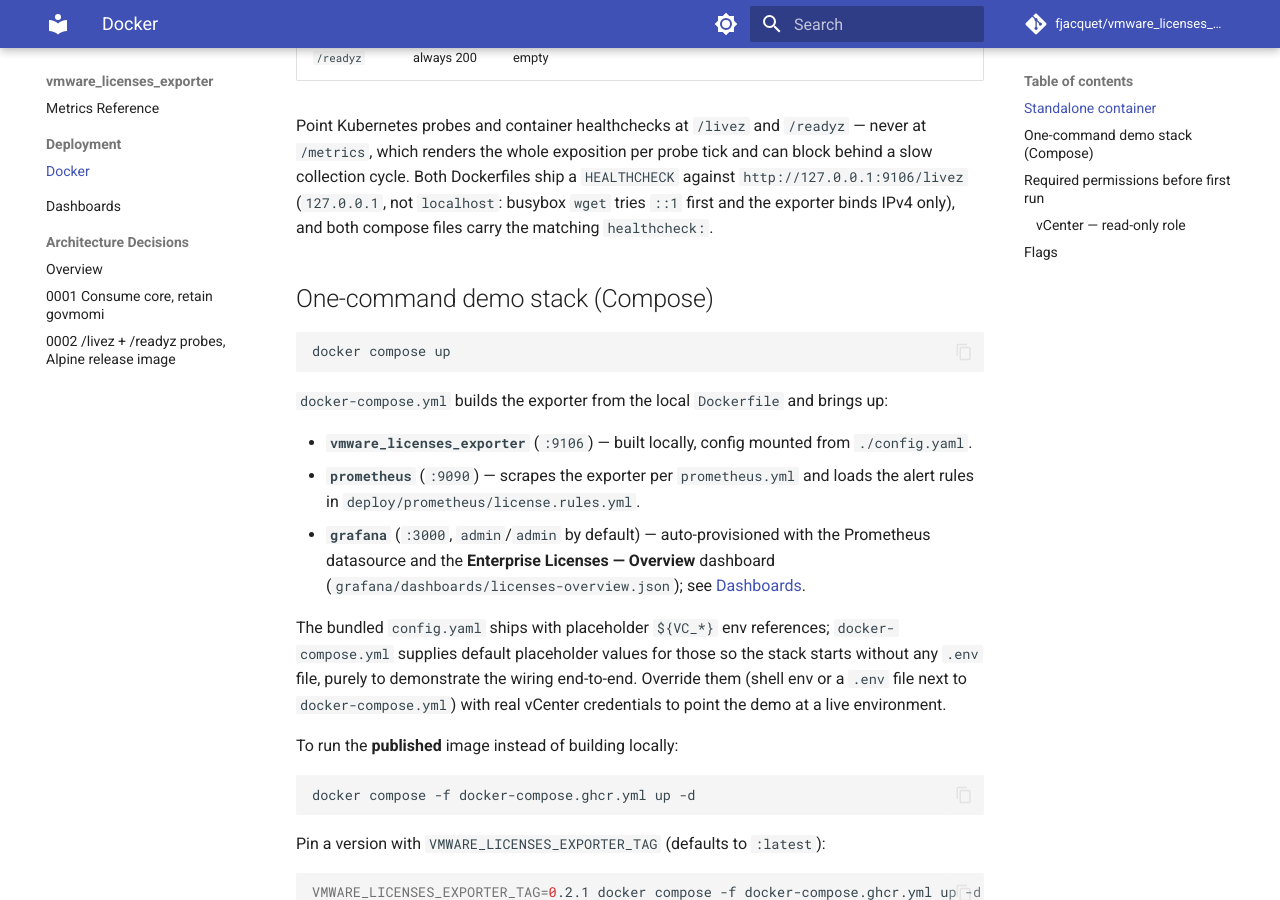
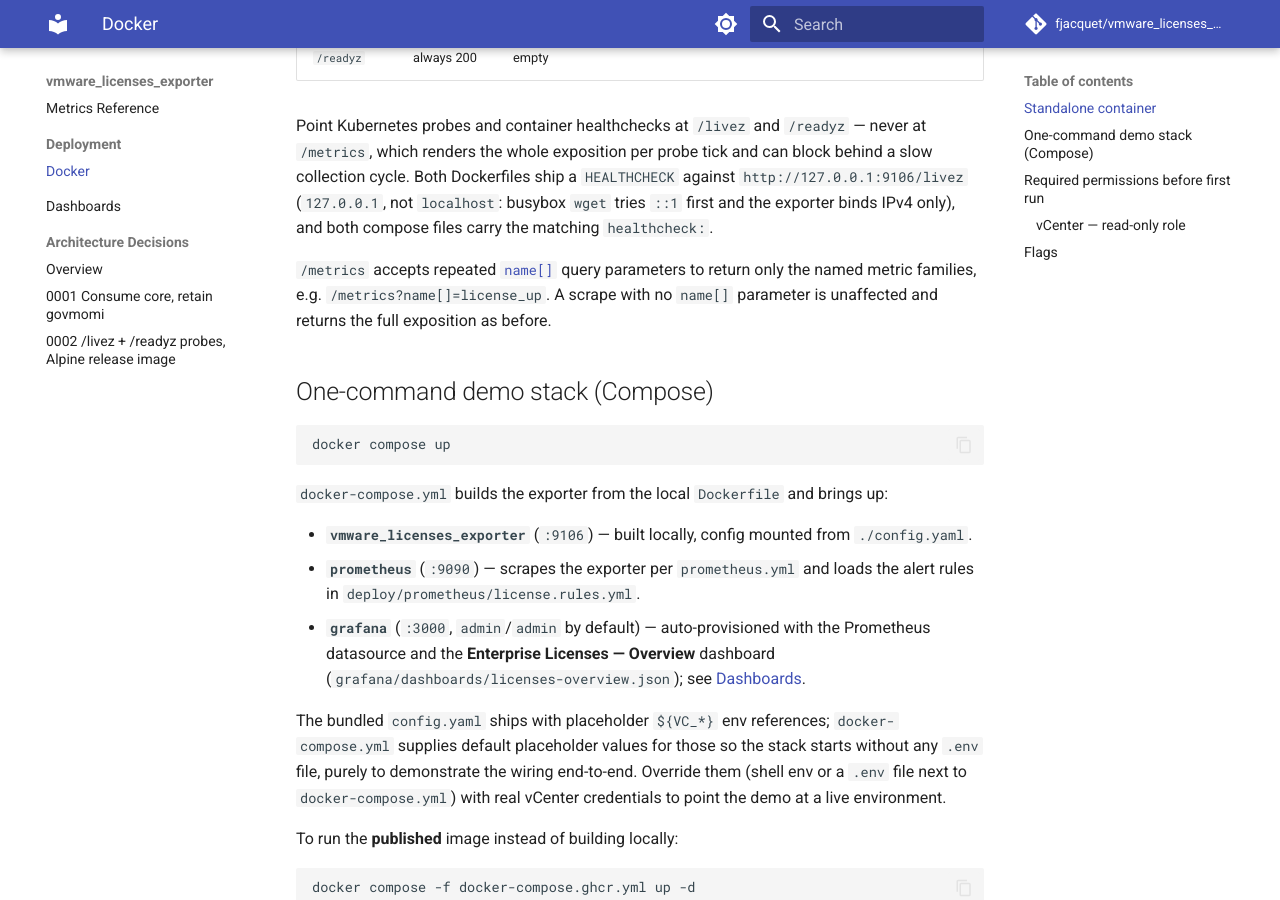
Before and after one commit to fjacquet/vmware_licenses_exporter, an MkDocs documentation site: the page built from docs/deployment/docker.md, in a window 1280 px wide and 900 px high, scrolled down 954 px. Built offline with MkDocs 1.6.1 and Material for MkDocs 9.7.7, drawn with Linux system fonts in a browser that asks for light colours; comment, search, counter and statistics services are not loaded.

Commit message:
chore(deps): bump licenses-exporter-core to v1.1.1 (GO-2026-6061)
v1.1.1 is documentation-only, but v1.1.0's release notes silently
omitted the grpc bump that closes GO-2026-6061 and the
prometheus/client_golang 1.24.1 bump. Document both plus the
resulting name[] filtering now live on /metrics.

```diff
--- a/docs/deployment/docker.md
+++ b/docs/deployment/docker.md
@@ -40,6 +40,12 @@ block behind a slow collection cycle. Both Dockerfiles ship a `HEALTHCHECK`
 against `http://127.0.0.1:9106/livez` (`127.0.0.1`, not `localhost`: busybox
 `wget` tries `::1` first and the exporter binds IPv4 only), and both compose
 files carry the matching `healthcheck:`.
+
+`/metrics` accepts repeated
+[`name[]`](https://prometheus.io/docs/instrumenting/exposition_formats/) query
+parameters to return only the named metric families, e.g.
+`/metrics?name[]=license_up`. A scrape with no `name[]` parameter is
+unaffected and returns the full exposition as before.
 
 ## One-command demo stack (Compose)
 
```
Also changed, not shown: CHANGELOG.md (+14 -1 lines), 2 other files.
